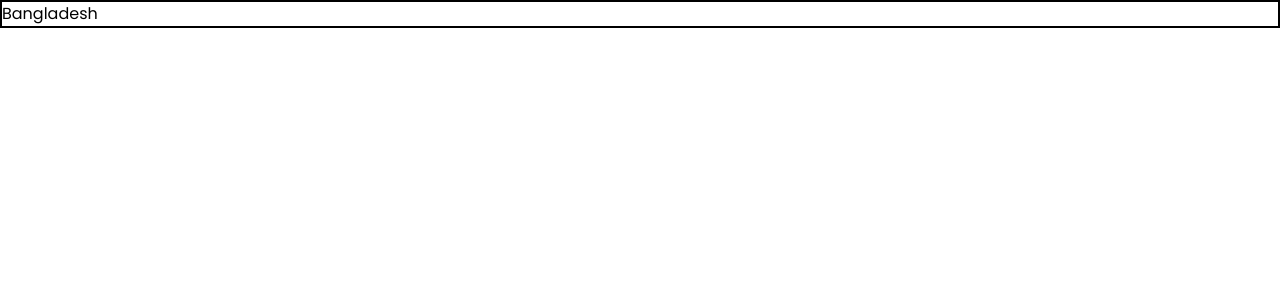
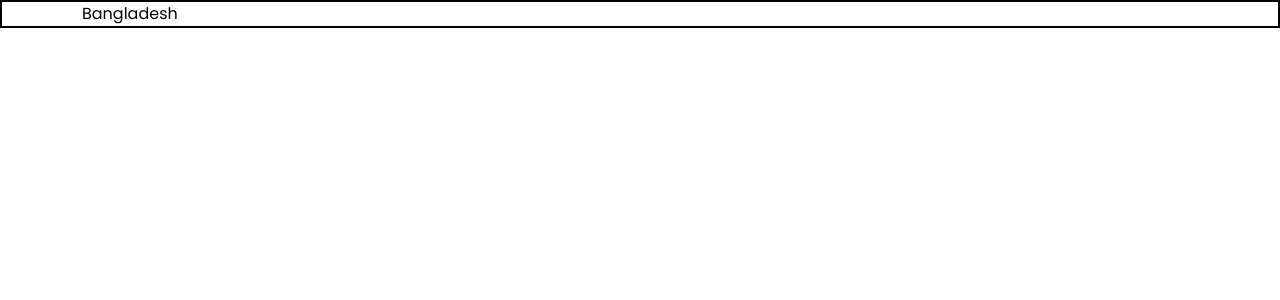
Before and after one commit to Jobayer-Ahmmed/CargoCore-client, a React (Vite) app: page / in a window 1280 px wide. Shown: the top 300 px of the page. Built offline with nearby package versions, Linux system fonts and the light colour scheme.

Commit message:
add: Sidebar.jsx

```diff
--- a/src/pages/dashboard/Dashboard.jsx
+++ b/src/pages/dashboard/Dashboard.jsx
@@ -2,6 +2,6 @@
 
 export default function Dashboard() {
   return (
-    <div className="border-2 border-red-400 pl-p_xl"><h1>Bangladesh</h1></div>
+    <div className="border-2 border-red-400 pl-pageXL"><h1>Bangladesh</h1></div>
   )
 }
--- a/tailwind.config.js
+++ b/tailwind.config.js
@@ -10,7 +10,8 @@
     },
     extend: {
       spacing:{
-        pXL:"80px",
+        pageXL:"80px",
+
       }
     },
   },
```
Also changed, not shown: src/shared/sidebar/Sidebar.jsx (added).
